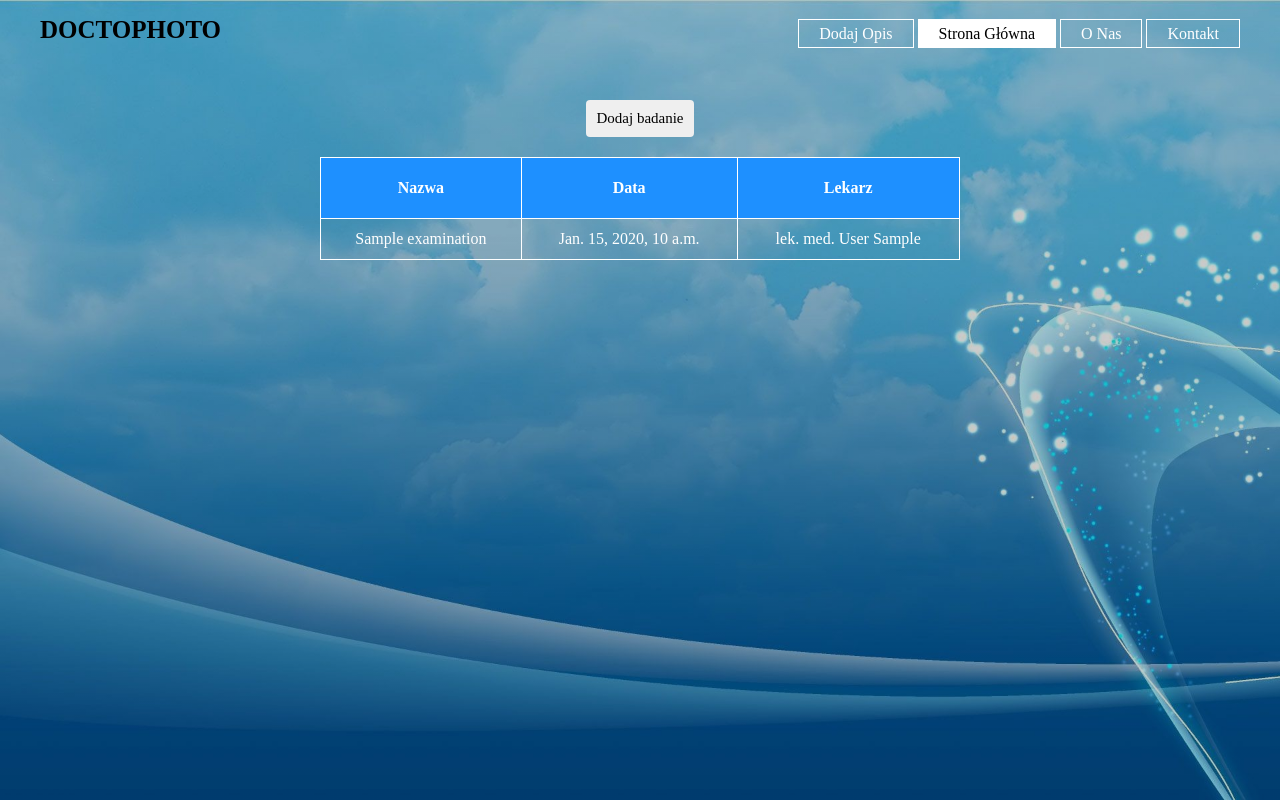
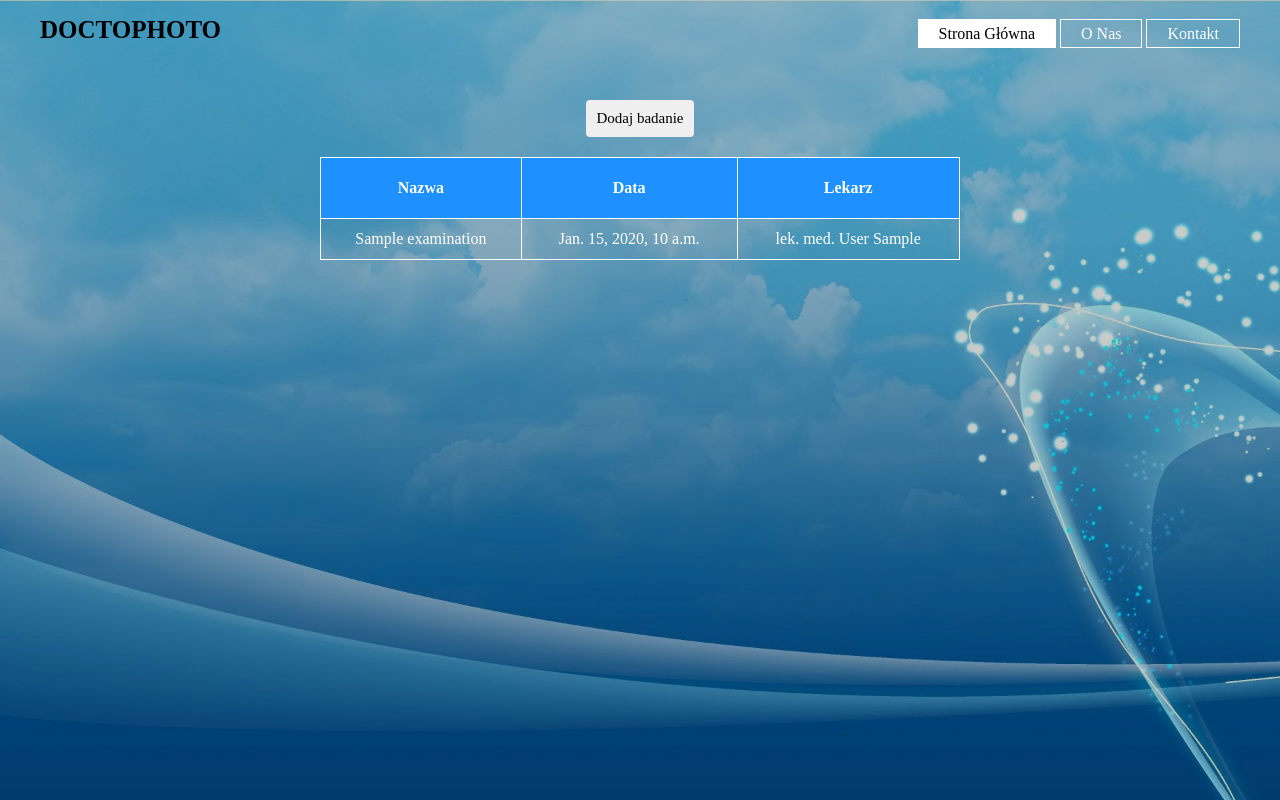
Before and after one commit to wskarbek/doctophoto, a Django app: page /dtp/index in a window 1280 px wide. Run offline with Django 3.2, Linux system fonts and the light colour scheme; data comes from the database, SQL or seed files in the repository; tables that the repository leaves empty hold one stand-in row (values such as "Sample post"); parts of the project's set-up code (start-up, migrations or seed data) failed here and were passed over.

Commit message:
css and html fixed

```diff
--- a/dtp/templates/dtp/index.html
+++ b/dtp/templates/dtp/index.html
@@ -13,7 +13,6 @@
                 DOCTOPHOTO
             </div>
             <ul>
-                <li><a href="#popup-add">Dodaj Opis</a></li>
                 <li class="active"><a href="#">Strona Główna</a></li>
                 <li><a href="about">O Nas</a></li>
                 <li><a href="contact">Kontakt</a></li>
```
